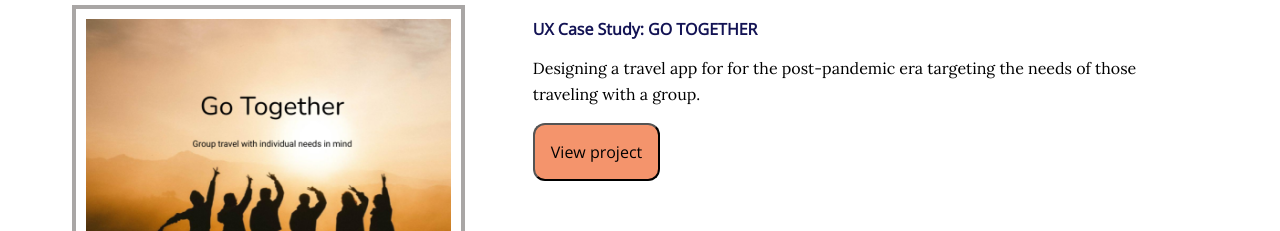
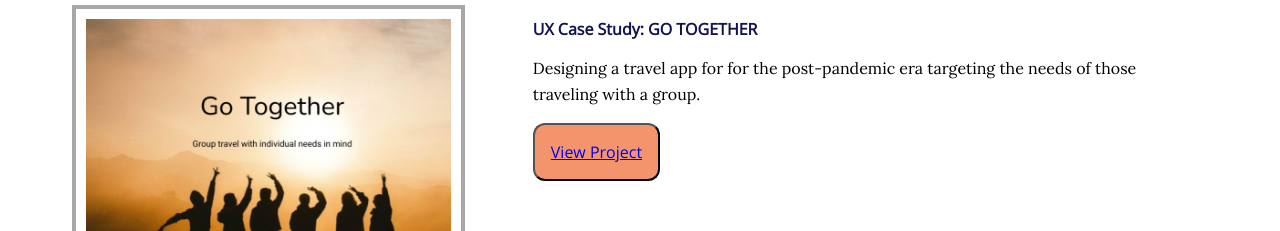
Before and after one commit to lkspotter88/UX_UI_HW_19, a plain HTML site: page index.html in a window 1280 px wide. Shown: the part 2580-2811 px from the top of the page. Drawn offline with nearby package versions, Linux system fonts and the light colour scheme.

Commit message:
Link to case study
Linked the project 1 button to the case study page

```diff
--- a/index.html
+++ b/index.html
@@ -110,7 +110,9 @@
                     <h2>UX Case Study: GO TOGETHER</h2>
                     <p>Designing a travel app for for the post-pandemic era targeting the needs of those traveling with a group.
                     </p>
-                    <button class="viewProject">View project</button>
+                    <button class="viewProject">
+                        <a href="https://lkspotter88.github.io/UX_UI_HW_20/">View Project</a>
+                    </button>
                 </div>
                 <div id="project2Image" class="projectImage">
                     <img src="images/Mediminder.png" alt="Mediminder wireframe mockup">
```
